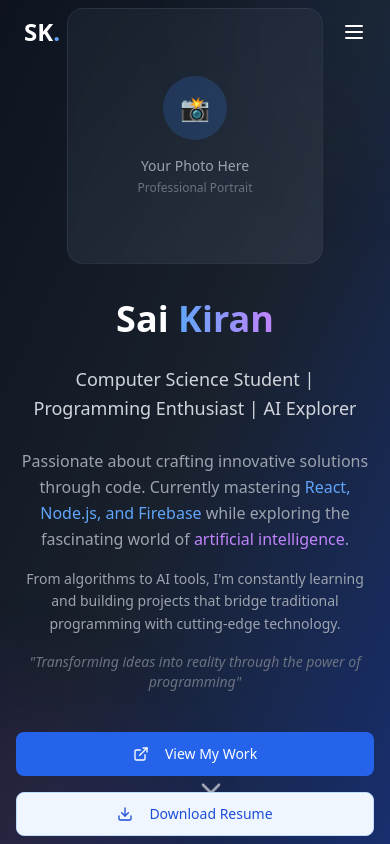
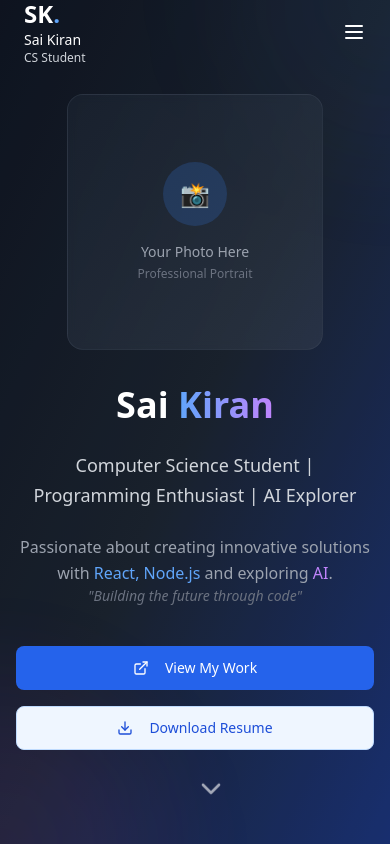
Before and after one commit to saikiransandeep/saikiran-portfolio, a React (Vite) app: page / in a window 390 px wide. Shown: the top 844 px of the page. Built offline with nearby package versions, Linux system fonts and the light colour scheme.

Commit message:
feat: Improve mobile header and hero section
Added content to the header for mobile/responsive views and reduced content in the hero section for mobile.

```diff
--- a/src/components/Header.tsx
+++ b/src/components/Header.tsx
@@ -37,10 +37,17 @@ const Header = () => {
       scrolled ? 'bg-gray-900/95 dark:bg-gray-900/95 backdrop-blur-sm shadow-lg' : 'bg-transparent'
     }`}>
       <div className="container mx-auto px-6">
-        <div className="flex items-center justify-between h-16">
-          {/* Logo */}
-          <div className="text-2xl font-bold text-white">
-            SK<span className="text-blue-400">.</span>
+        <div className="flex items-center justify-between h-16 md:h-16">
+          {/* Logo and Mobile Content */}
+          <div className="flex flex-col md:flex-row md:items-center">
+            <div className="text-2xl font-bold text-white">
+              SK<span className="text-blue-400">.</span>
+            </div>
+            {/* Mobile Content - Name and Title */}
+            <div className="md:hidden">
+              <div className="text-sm text-white font-medium">Sai Kiran</div>
+              <div className="text-xs text-gray-300">CS Student</div>
+            </div>
           </div>
 
           {/* Desktop Navigation */}
--- a/src/components/HeroSection.tsx
+++ b/src/components/HeroSection.tsx
@@ -47,6 +47,8 @@ const HeroSection = () => {
                 </h2>
 
                 <div className="text-gray-400 space-y-4 max-w-2xl mx-auto lg:mx-0">
+                  {/* Full content for desktop */}
+                  <div className="hidden md:block">
                     <p className="text-base lg:text-lg leading-relaxed">
                       Passionate about crafting innovative solutions through code. Currently mastering
                       <span className="text-blue-400 font-medium"> React, Node.js, and Firebase</span> while exploring the
@@ -61,6 +63,20 @@ const HeroSection = () => {
                     <p className="text-sm text-gray-500 italic">
                       "Transforming ideas into reality through the power of programming"
                     </p>
+                  </div>
+
+                  {/* Reduced content for mobile */}
+                  <div className="md:hidden">
+                    <p className="text-base leading-relaxed">
+                      Passionate about creating innovative solutions with
+                      <span className="text-blue-400 font-medium"> React, Node.js</span> and exploring
+                      <span className="text-purple-400 font-medium"> AI</span>.
+                    </p>
+
+                    <p className="text-sm text-gray-500 italic">
+                      "Building the future through code"
+                    </p>
+                  </div>
                 </div>
 
                 <div className="flex flex-col sm:flex-row gap-4 items-center justify-center lg:justify-start pt-4">
```
Lines whose indentation alone changed are shown as unchanged.
